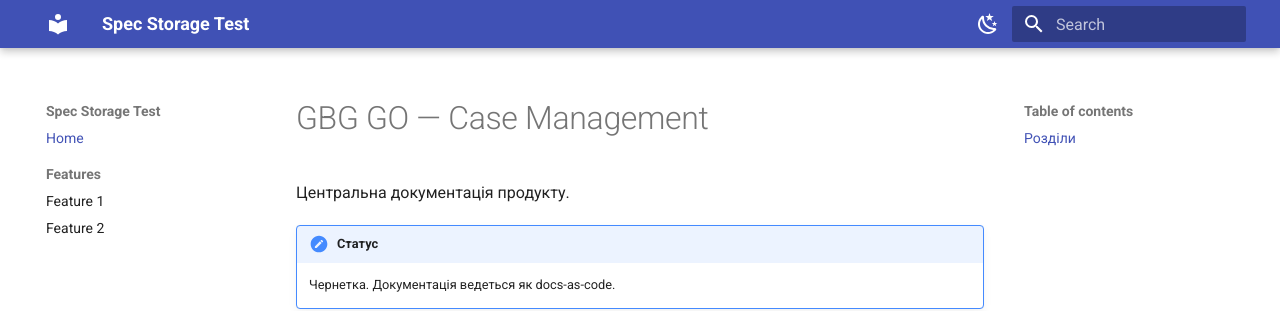
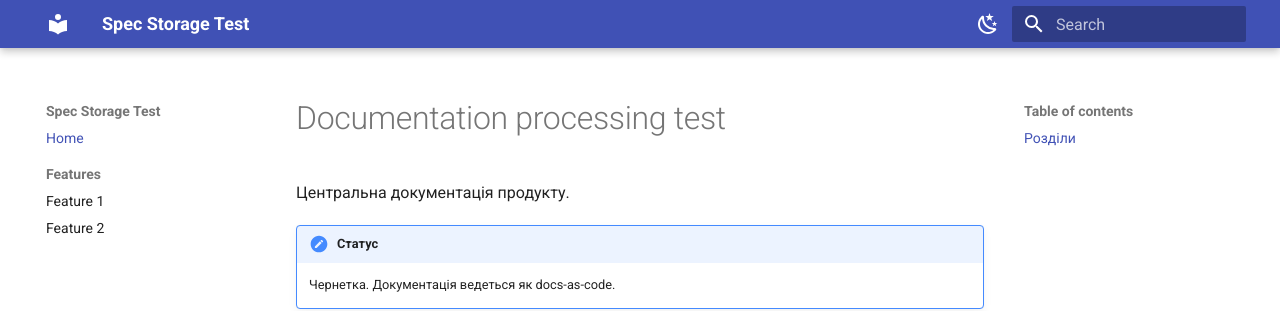
Before and after one commit to yevhenshvets-ops/test, an MkDocs documentation site: the page built from docs/index.md, in a window 1280 px wide. Shown: the top 311 px of the page. Built offline with MkDocs 1.6.1 and Material for MkDocs 9.7.7, drawn with Linux system fonts in a browser that asks for light colours.

Commit message:
Update index.md

```diff
--- a/docs/index.md
+++ b/docs/index.md
@@ -1,4 +1,4 @@
-# GBG GO — Case Management
+# Documentation processing test
 
 Центральна документація продукту.
 
```
